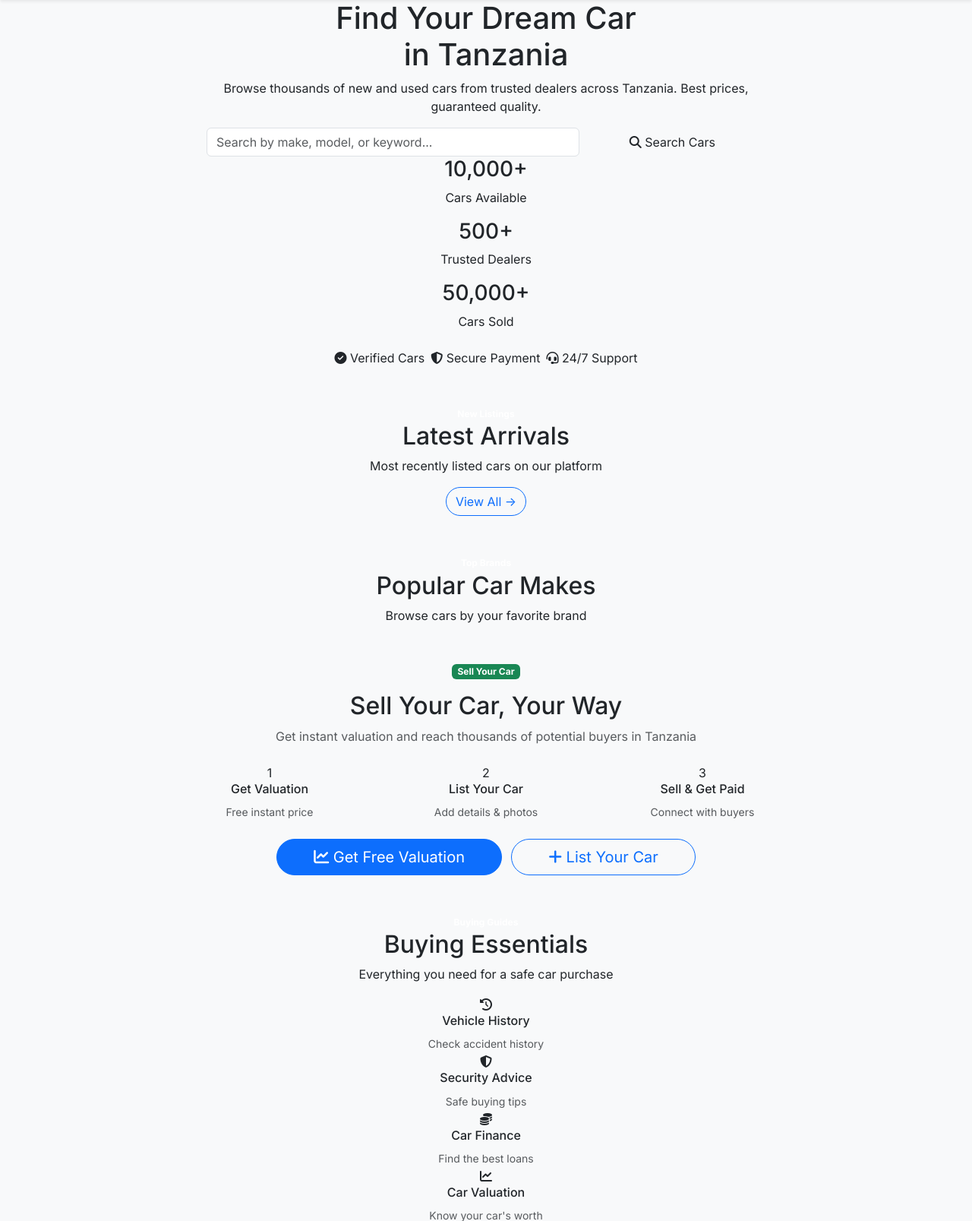
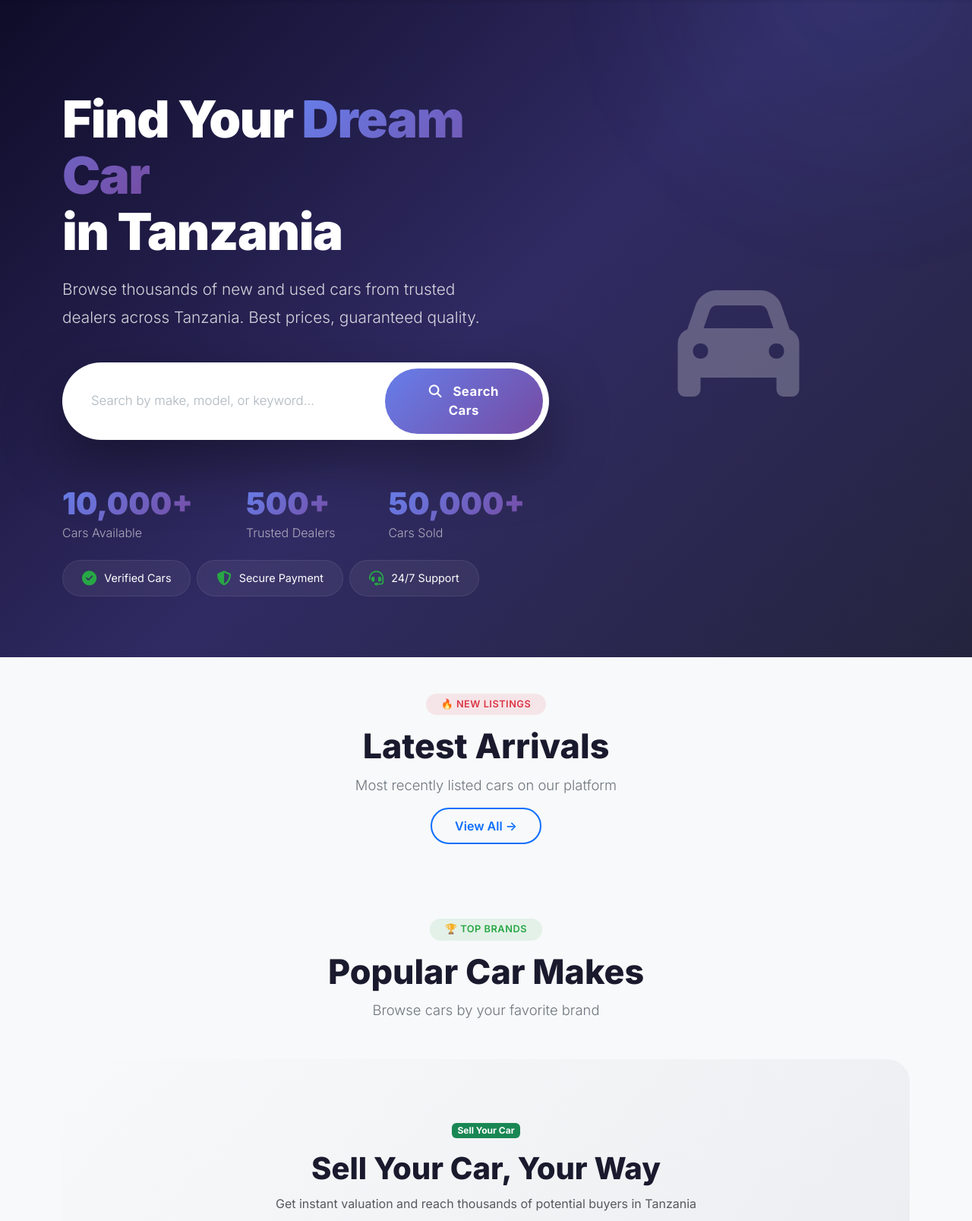
Before and after one commit to mswimamtui0/tanzania-cars-marketplace, a Django app: page / in a window 1280 px wide. Shown: the part 76-1683 px from the top of the page at 76% size. Run offline with Django 4.2, Linux system fonts and the light colour scheme; data that the repository does not hold is empty.

Commit message:
Fix CSS - move all styles inline to home.html

```diff
--- a/templates/marketplace/home.html
+++ b/templates/marketplace/home.html
@@ -2,22 +2,17 @@
 {% load static %}
 {% load i18n %}
 
+{% block extra_css %}
 <style>
     /* ========================================
-   TANZANIA CAR MARKETPLACE - HOME PAGE
-   Professional Modern Design
+       HERO SECTION
        ======================================== */
-
-/* ----- Hero Section ----- */
     .hero-section {
-    background-image: url('../images/CAR.jpg');
-    background-size: cover;
-    background-position: center;
-    background-repeat: no-repeat;
+        background: linear-gradient(135deg, #0f0c29 0%, #302b63 50%, #24243e 100%);
         padding: 120px 0 80px;
         position: relative;
         overflow: hidden;
-    min-height: 100vh;
+        min-height: 90vh;
         display: flex;
         align-items: center;
     }
@@ -25,15 +20,20 @@
     .hero-section::before {
         content: '';
         position: absolute;
-    top: 0;
-    left: 0;
-    right: 0;
-    bottom: 0;
-    background: rgba(15, 12, 41, 0.55);
-    z-index: 1;
+        top: -50%;
+        right: -20%;
+        width: 800px;
+        height: 800px;
+        background: radial-gradient(ellipse, rgba(102, 126, 234, 0.15) 0%, transparent 70%);
+        animation: pulseGlow 8s ease-in-out infinite;
     }
 
-.hero-section .container {
+    @keyframes pulseGlow {
+        0%, 100% { transform: scale(1); opacity: 0.5; }
+        50% { transform: scale(1.1); opacity: 1; }
+    }
+
+    .hero-content {
         position: relative;
         z-index: 2;
     }
@@ -53,33 +52,28 @@
         -webkit-background-clip: text;
         -webkit-text-fill-color: transparent;
         background-clip: text;
-    text-shadow: none;
     }
 
     .hero-subtitle {
-    color: rgba(255,255,255,0.9);
+        color: rgba(255,255,255,0.8);
         font-size: 1.3rem;
         margin-bottom: 40px;
-    max-width: 650px;
+        max-width: 550px;
         line-height: 1.8;
         font-weight: 300;
-    text-shadow: 0 2px 10px rgba(0,0,0,0.2);
-    margin-left: auto;
-    margin-right: auto;
     }
 
-/* Hero Search */
     .hero-search {
         background: white;
         border-radius: 60px;
         padding: 8px;
         max-width: 750px;
-    box-shadow: 0 30px 80px rgba(0,0,0,0.3);
+        box-shadow: 0 30px 80px rgba(0,0,0,0.4);
         transition: all 0.3s ease;
     }
 
     .hero-search:hover {
-    box-shadow: 0 40px 100px rgba(0,0,0,0.4);
+        box-shadow: 0 40px 100px rgba(0,0,0,0.5);
         transform: translateY(-3px);
     }
 
@@ -96,6 +90,11 @@
         box-shadow: none;
     }
 
+    .hero-search input::placeholder {
+        color: #adb5bd;
+        font-weight: 300;
+    }
+
     .hero-search button {
         border-radius: 60px;
         padding: 18px 45px;
@@ -105,6 +104,7 @@
         transition: all 0.3s ease;
         color: white;
         font-size: 1.05rem;
+        letter-spacing: 0.5px;
     }
 
     .hero-search button:hover {
@@ -112,7 +112,10 @@
         box-shadow: 0 10px 40px rgba(102, 126, 234, 0.4);
     }
 
-/* Hero Stats */
+    .hero-search button i {
+        margin-right: 10px;
+    }
+
     .hero-stats {
         margin-top: 60px;
         display: flex;
@@ -120,6 +123,7 @@
     }
 
     .hero-stat h3 {
+        color: white;
         font-size: 2.5rem;
         font-weight: 900;
         margin-bottom: 2px;
@@ -130,29 +134,29 @@
     }
 
     .hero-stat p {
-    color: rgba(255,255,255,0.8);
+        color: rgba(255,255,255,0.6);
         font-size: 1rem;
         margin-bottom: 0;
         font-weight: 300;
     }
 
-/* Trust Badges */
     .trust-badge {
         display: inline-flex;
         align-items: center;
         gap: 10px;
         padding: 12px 25px;
-    background: rgba(255,255,255,0.12);
-    backdrop-filter: blur(10px);
+        background: rgba(255,255,255,0.06);
+        backdrop-filter: blur(20px);
         border-radius: 50px;
-    border: 1px solid rgba(255,255,255,0.15);
+        border: 1px solid rgba(255,255,255,0.08);
         color: white;
         font-size: 0.9rem;
         transition: all 0.3s ease;
+        font-weight: 400;
     }
 
     .trust-badge:hover {
-    background: rgba(255,255,255,0.2);
+        background: rgba(255,255,255,0.12);
         transform: translateY(-3px);
     }
 
@@ -677,8 +663,8 @@
      ======================================== -->
 <section class="hero-section">
     <div class="container">
-        <div class="row align-items-center justify-content-center text-center">
-            <div class="col-lg-8 hero-content">
+        <div class="row align-items-center">
+            <div class="col-lg-7 hero-content">
                 <h1 class="hero-title">
                     {% trans "Find Your" %} <span>{% trans "Dream Car" %}</span><br>{% trans "in Tanzania" %}
                 </h1>
@@ -687,7 +673,7 @@
                 </p>
 
                 <!-- Search Box -->
-                <form action="{% url 'car_list' %}" method="get" class="hero-search mx-auto">
+                <form action="{% url 'car_list' %}" method="get" class="hero-search">
                     <div class="row g-0 align-items-center">
                         <div class="col-md-8">
                             <input type="text" name="q" class="form-control" placeholder="{% trans 'Search by make, model, or keyword...' %}">
@@ -701,7 +687,7 @@
                 </form>
 
                 <!-- Statistics -->
-                <div class="hero-stats justify-content-center">
+                <div class="hero-stats">
                     <div class="hero-stat">
                         <h3>{{ total_cars|default:"10,000+" }}</h3>
                         <p>{% trans "Cars Available" %}</p>
@@ -717,7 +703,7 @@
                 </div>
 
                 <!-- Trust Badges -->
-                <div class="d-flex flex-wrap gap-2 mt-4 justify-content-center">
+                <div class="d-flex flex-wrap gap-2 mt-4">
                     <span class="trust-badge">
                         <i class="fas fa-check-circle"></i> {% trans "Verified Cars" %}
                     </span>
@@ -729,6 +715,11 @@
                     </span>
                 </div>
             </div>
+            <div class="col-lg-5 d-none d-lg-block">
+                <div class="hero-image text-center">
+                    <i class="fas fa-car fa-10x text-white opacity-25"></i>
+                </div>
+            </div>
         </div>
     </div>
 </section>
@@ -738,18 +729,18 @@
      ======================================== -->
 {% if featured_cars %}
 <section class="container mt-5">
-    <div class="section-header text-center">
-        <span class="badge badge-primary">{% trans "Premium Selection" %}</span>
+    <div class="section-header">
+        <span class="badge badge-primary">⭐ {% trans "Premium Selection" %}</span>
         <h2>{% trans "Featured Cars" %}</h2>
         <p>{% trans "Hand-picked premium vehicles from trusted dealers" %}</p>
-        <a href="{% url 'car_list' %}" class="btn btn-outline-primary rounded-pill">{% trans "View All Cars" %} &rarr;</a>
+        <a href="{% url 'car_list' %}" class="btn btn-outline-primary">{% trans "View All Cars" %} →</a>
     </div>
 
     <div class="row">
         {% for car in featured_cars|slice:":6" %}
         <div class="col-md-4 mb-4">
             <div class="card car-card position-relative">
-                <span class="featured-badge">{% trans "FEATURED" %}</span>
+                <span class="featured-badge"><i class="fas fa-star"></i> {% trans "FEATURED" %}</span>
                 {% if car.images and car.images.url %}
                     <img src="{{ car.images.url }}" class="card-img-top" alt="{{ car.title }}">
                 {% else %}
@@ -777,11 +768,11 @@
      LATEST CARS
      ======================================== -->
 <section class="container mt-5">
-    <div class="section-header text-center">
-        <span class="badge badge-danger">{% trans "New Listings" %}</span>
+    <div class="section-header">
+        <span class="badge badge-danger">🔥 {% trans "New Listings" %}</span>
         <h2>{% trans "Latest Arrivals" %}</h2>
         <p>{% trans "Most recently listed cars on our platform" %}</p>
-        <a href="{% url 'car_list' %}" class="btn btn-outline-primary rounded-pill">{% trans "View All" %} &rarr;</a>
+        <a href="{% url 'car_list' %}" class="btn btn-outline-primary">{% trans "View All" %} →</a>
     </div>
 
     <div class="row">
@@ -814,8 +805,8 @@
      POPULAR MAKES
      ======================================== -->
 <section class="container mt-5">
-    <div class="section-header text-center">
-        <span class="badge badge-success">{% trans "Top Brands" %}</span>
+    <div class="section-header">
+        <span class="badge badge-success">🏆 {% trans "Top Brands" %}</span>
         <h2>{% trans "Popular Car Makes" %}</h2>
         <p>{% trans "Browse cars by your favorite brand" %}</p>
     </div>
@@ -874,11 +865,11 @@
 </section>
 
 <!-- ========================================
-     BUYING ESSENTIALS - CENTERED
+     BUYING ESSENTIALS
      ======================================== -->
 <section class="container mt-5">
-    <div class="section-header text-center">
-        <span class="badge badge-info">{% trans "Buying Guides" %}</span>
+    <div class="section-header">
+        <span class="badge badge-info">🛒 {% trans "Buying Guides" %}</span>
         <h2>{% trans "Buying Essentials" %}</h2>
         <p>{% trans "Everything you need for a safe car purchase" %}</p>
     </div>
```
Also changed, not shown: other parts of templates/marketplace/home.html (+32 -51 lines). Lines whose indentation alone changed are shown as unchanged.
